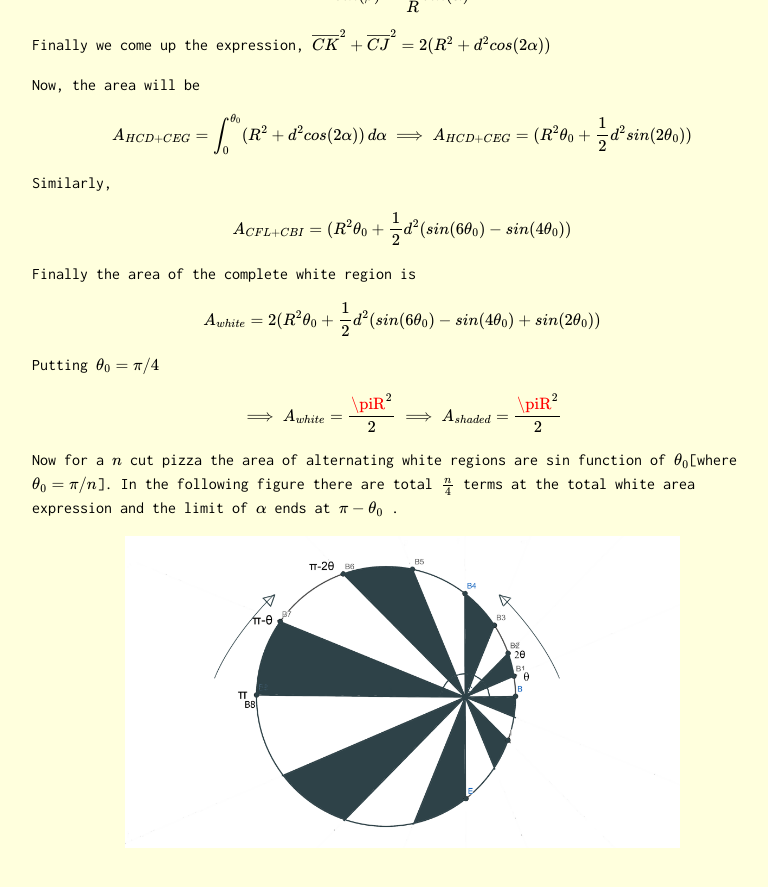
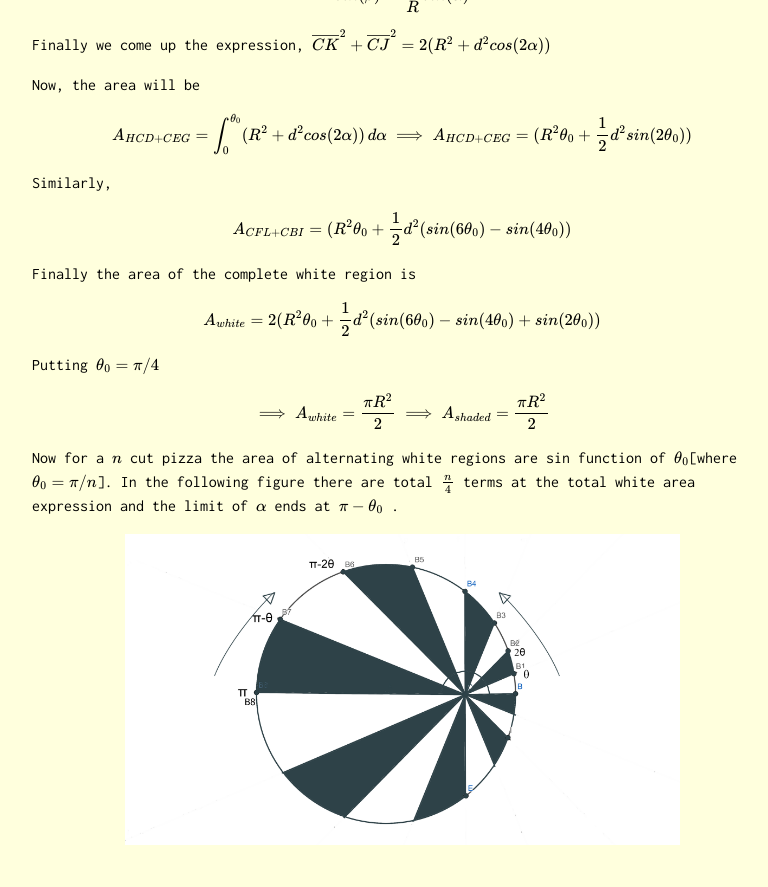
Before and after one commit to Oscuro-Phoenix/math-for-fun, a Jekyll site: the page built from _posts/2021-04-30-Problem-8.md, in a window 1280 px wide and 900 px high, scrolled down 2062 px. Shown: the top 887 px of the window, without its empty margins (238-1006 px from the left). Built offline with Jekyll 4.4.1, drawn with Linux system fonts in a browser that asks for light colours; formulas are drawn with MathJax 3.

Commit message:
Update 2021-04-30-Problem-8.md

```diff
--- a/_posts/2021-04-30-Problem-8.md
+++ b/_posts/2021-04-30-Problem-8.md
@@ -88,8 +88,8 @@
 Putting $$\theta_0=\pi/4$$
 
 $$
-\implies A_{white}= \frac{\piR^2}{2}
-\implies A_{shaded}= \frac{\piR^2}{2}
+\implies A_{white}= \frac{\pi R^2}{2} \\
+\implies A_{shaded}= \frac{\pi R^2}{2}
 $$
 
 Now for a $$n$$ cut pizza the area of alternating white regions are sin function of $$\theta_0$$[where $$\theta_0= \pi/n$$]. In the following figure there are total $$\frac{n}{4}$$ terms at the total white area expression and the limit of $$\alpha$$ ends at $$\pi-\theta_0$$ .
```
